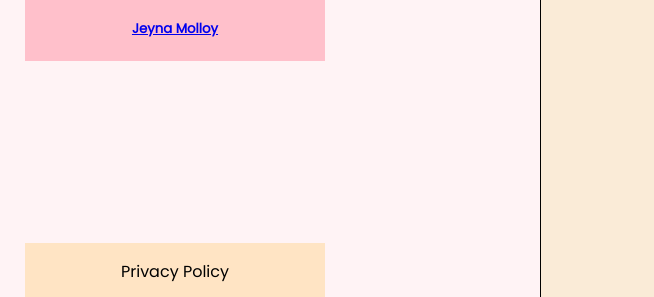
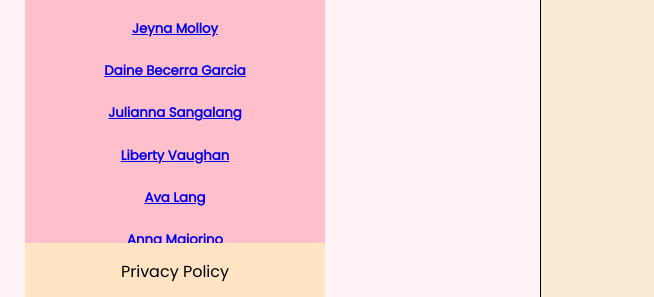
Before and after one commit to emcortez/thefeed, a plain HTML site: page thefeed.html in a window 1280 px wide. Shown: the part 393-690 px from the top of the page, 0-654 px from the left. Drawn offline with Linux system fonts and the light colour scheme.

Commit message:
added links of people

```diff
--- a/thefeed.html
+++ b/thefeed.html
@@ -30,6 +30,30 @@
 
             <a href="https://molloyje.github.io/thefeed/" target="_blank">
                 <h5> Jeyna Molloy </h5>
+            </a>
+
+            <a href="https://ddbecerragarcia.github.io/thefeed/thefeed.html" target="_blank">
+                <h5> Daine Becerra Garcia</h5>
+            </a>
+
+            <a href="https://jvsangalang.github.io/thefeed/" target="_blank">
+                <h5> Julianna Sangalang </h5>
+            </a>
+
+            <a href="https://lcvaughan.github.io/thefeed/" target="_blank">
+                <h5> Liberty Vaughan </h5>
+            </a>
+
+            <a href="https://avayng.github.io/thefeed/" target="_blank">
+                <h5> Ava Lang </h5>
+            </a>
+
+            <a href="https://nariiino.github.io/thefeed/thefeed.html" target="_blank">
+                <h5> Anna Maiorino </h5>
+            </a>
+
+            <a href="https://gacopeland.github.io/thefeed/" target="_blank">
+                <h5> Grace Copeland </h5>
             </a>
         </nav>
         <main>
```
